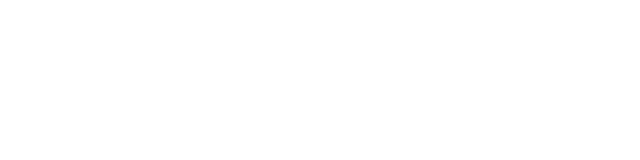
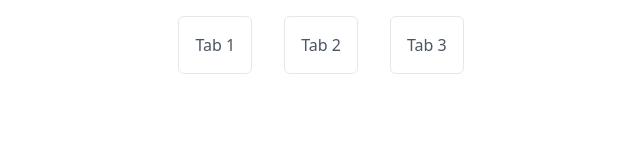
Before and after one commit to connorwarme/rtrain, a React (Vite) app: page / in a window 1280 px wide. Shown: the top 160 px of the page, without its empty margins (319-959 px from the left). Built offline with nearby package versions, Linux system fonts and the light colour scheme.

Commit message:
Implement simple dynamic tab component

```diff
--- a/src/App.jsx
+++ b/src/App.jsx
@@ -1,6 +1,7 @@
 import { useState } from 'react'
 import { Link } from 'react-router-dom'
 import './App.css'
+import DynamicTabs from './components/tabs'
 // import Accordion from './components/accordion'
 // import RandomColor from './components/color'
 // import StarRating from './components/rating'
@@ -23,6 +24,7 @@
       {/* <QRGenerator /> */}
       {/* <LightDark /> */}
       {/* <ScrollIndicator url={'https://dummyjson.com/products?limit=100'} /> */}
+      <DynamicTabs />
     </div>
   )
 }
--- /dev/null
+++ b/src/components/tabs/index.jsx
@@ -0,0 +1,40 @@
+import { useState } from "react"
+
+const DynamicTabs = () => {
+  const [currentTab, setCurrentTab] = useState(0)
+
+  const handleChangeTab = (id) => {
+    setCurrentTab(Number(id))
+
+    console.log(id)
+  }
+
+  return (
+    <div>
+      <div>
+        <button id='1' className="m-4 p-4 border rounded-md" onClick={(e) => handleChangeTab(e.target.id)}>Tab 1</button>
+        <button id='2' className="m-4 p-4 border rounded-md" onClick={(e) => handleChangeTab(e.target.id)}>Tab 2</button>
+        <button id='3' className="m-4 p-4 border rounded-md" onClick={(e) => handleChangeTab(e.target.id)}>Tab 3</button>
+      </div>
+      <div>
+        {
+          currentTab === 1 && (
+            <div><h1 className="text-6xl">Tab One Content</h1></div>
+          )
+        }
+        {
+          currentTab === 2 && (
+            <div><h1 className="text-6xl">Tab Two Content</h1></div>
+          )
+        }
+        {
+          currentTab === 3 && (
+            <div><h1 className="text-6xl">Tab Three Content</h1></div>
+          )
+        }
+      </div>
+    </div>
+   );
+}
+
+export default DynamicTabs;
```
